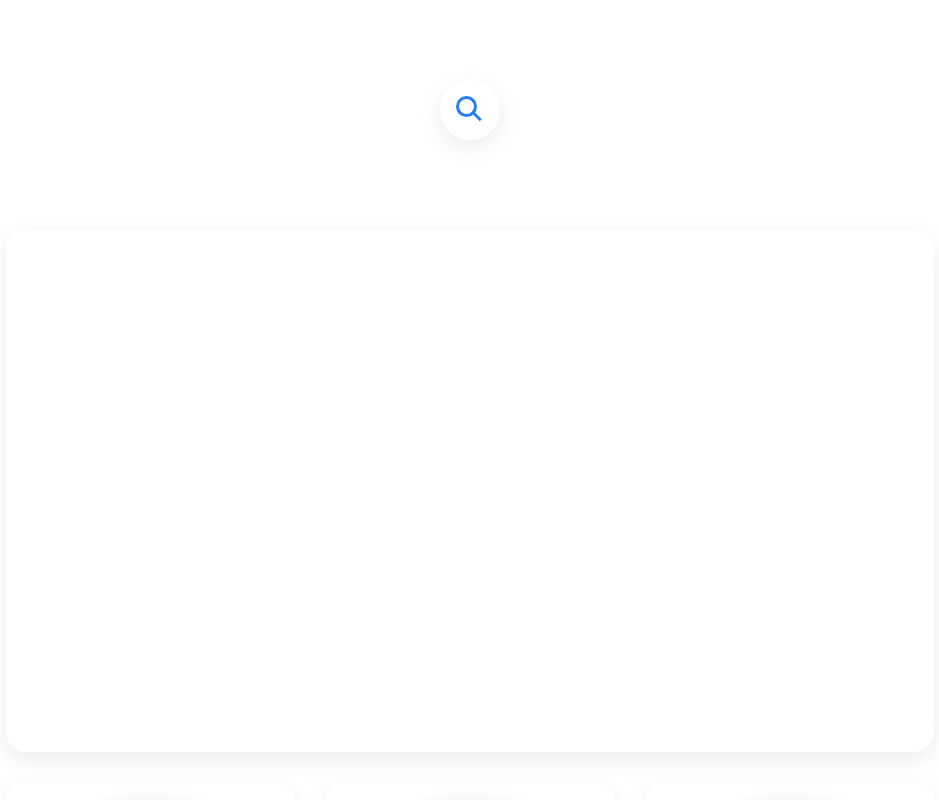
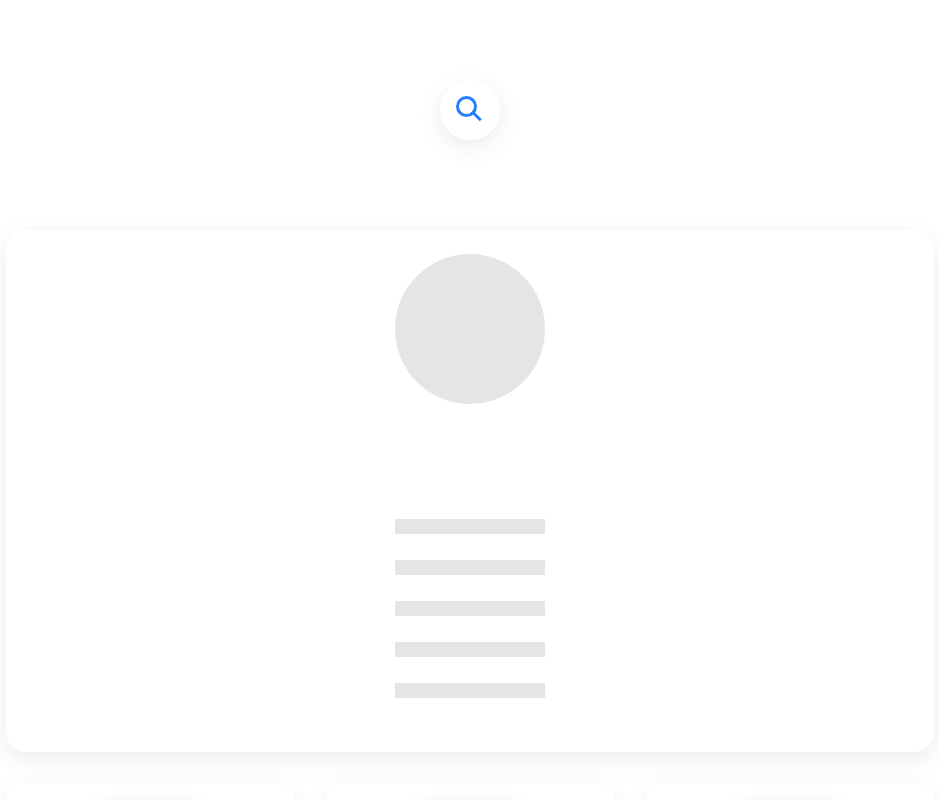
Before and after one commit to jbramirez03/Weather-Arc, a React (Create React App) app: page / in a window 1280 px wide. Shown: the top 800 px of the page, without its empty margins (170-1109 px from the left). Built offline with nearby package versions, Linux system fonts and the light colour scheme; grey boxes are pictures that could not be loaded.

Commit message:
created static skeleton for current day

```diff
--- a/src/App.css
+++ b/src/App.css
@@ -189,6 +189,10 @@ body {
   display: flex;
   justify-content: center;
   align-items: center;
+  height: 150px;
+  width: 150px;
+  border-radius: 50%;
+  background-color: #e5e5e5;
 }
 
 .currentDay-skeleton .details-skeleton {
@@ -196,6 +200,18 @@ body {
   justify-content: space-between;
   flex-direction: column;
   align-items: center;
+}
+
+.currentDay-skeleton .details-skeleton h1,
+.currentDay-skeleton .details-skeleton h3,
+.currentDay-skeleton .details-skeleton p {
+  background-color: #e5e5e5;
+  height: 15px;
+  width: 100%;
+}
+
+.currentDay-skeleton .details-skeleton p:nth-child(5) {
+  margin-bottom: 30px;
 }
 
 /*/// Daily weather articles ///*/
@@ -293,6 +309,10 @@ body {
     grid-column: span 2;
   }
 
+  .currentDay-skeleton {
+    grid-column: span 2;
+  }
+
   .weather-article:nth-child(6) {
     grid-column: span 2;
   }
```
